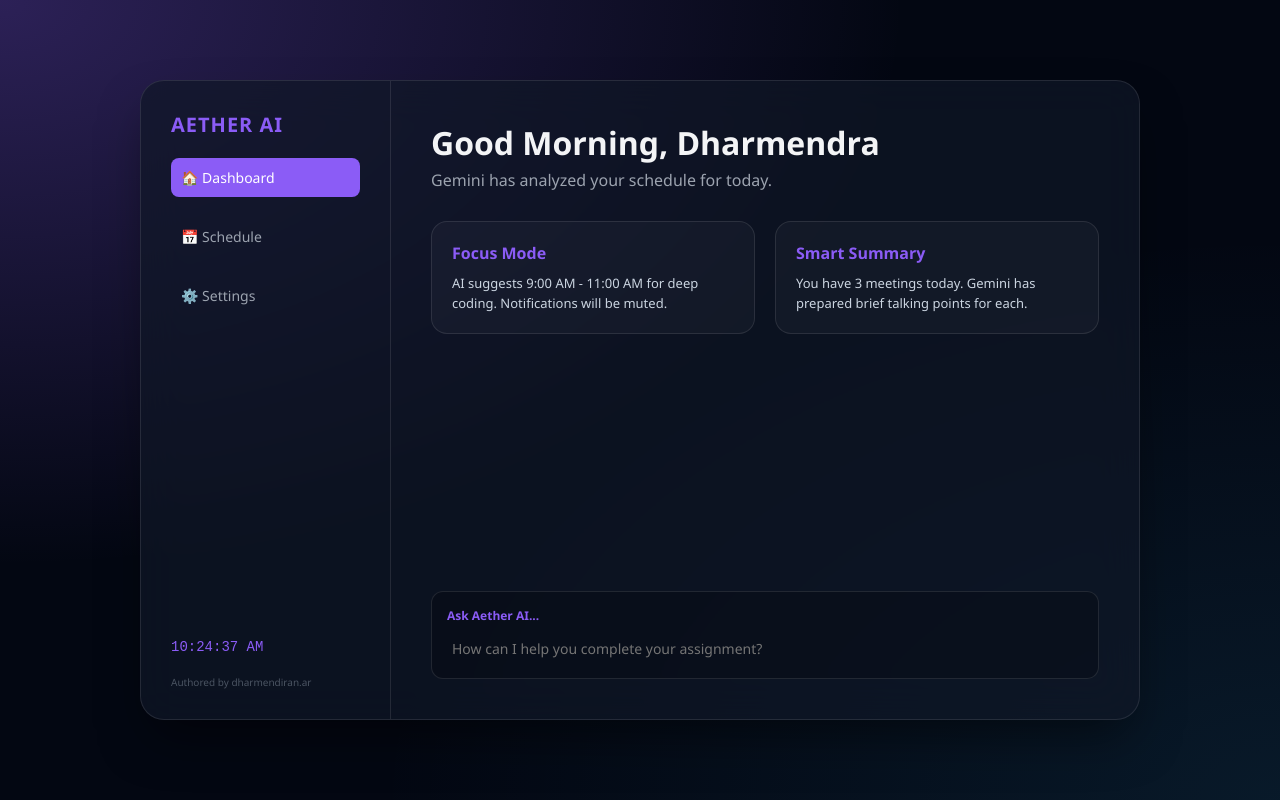
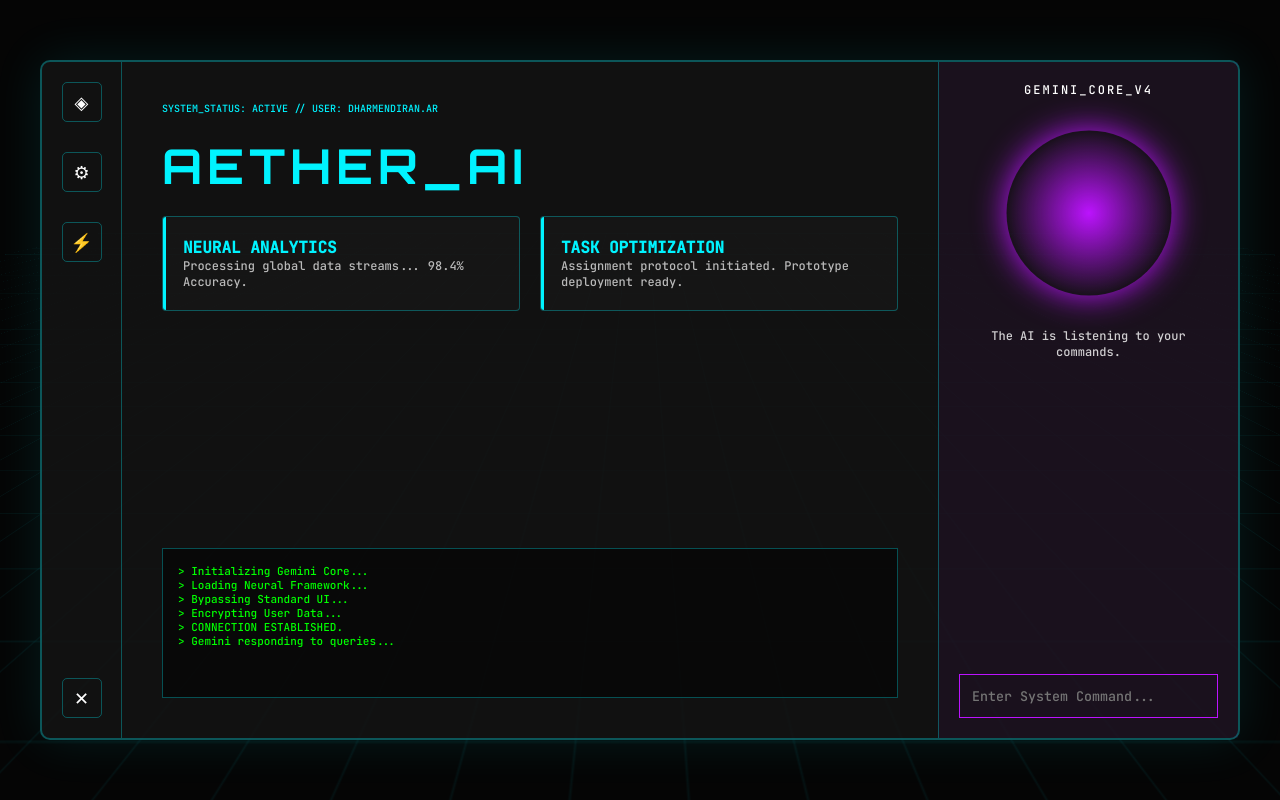
Before and after one commit to shivishdharma-oss/Shivishl, a plain HTML site: page index.html in a window 1280 px wide. Drawn offline with Linux system fonts and the light colour scheme.

Commit message:
Update index.html

```diff
--- a/index.html
+++ b/index.html
@@ -3,173 +3,181 @@
 <head>
     <meta charset="UTF-8">
     <meta name="viewport" content="width=device-width, initial-scale=1.0">
-    <title>Aether AI | Prototype by dharmendiran.ar</title>
+    <title>AETHER_OS // Prototype V3</title>
     <style>
+        @import url('https://fonts.googleapis.com/css2?family=Orbitron:wght@400;700&family=JetBrains+Mono:wght@300;500&display=swap');
+
         :root {
-            --bg: #030712;
-            --panel: rgba(17, 24, 39, 0.7);
-            --accent: #8b5cf6; /* Purple AI Theme */
-            --accent-glow: rgba(139, 92, 246, 0.3);
-            --text: #f3f4f6;
-            --border: rgba(255, 255, 255, 0.1);
+            --neon-cyan: #00f3ff;
+            --neon-purple: #bc13fe;
+            --bg-dark: #050505;
+            --panel-glass: rgba(20, 20, 20, 0.85);
+            --border-glow: rgba(0, 243, 255, 0.3);
         }
 
-        * { margin: 0; padding: 0; box-sizing: border-box; font-family: 'Segoe UI', sans-serif; }
+        * { margin: 0; padding: 0; box-sizing: border-box; }
 
         body {
-            background-color: var(--bg);
-            background-image:
-                radial-gradient(at 0% 0%, var(--accent-glow) 0px, transparent 50%),
-                radial-gradient(at 100% 100%, rgba(56, 189, 248, 0.1) 0px, transparent 50%);
+            background-color: var(--bg-dark);
+            color: white;
+            font-family: 'JetBrains Mono', monospace;
             height: 100vh;
             display: flex;
             justify-content: center;
             align-items: center;
-            color: var(--text);
             overflow: hidden;
         }
 
-        /* MAIN CONTAINER */
-        .dashboard {
-            width: 90%;
-            max-width: 1000px;
-            height: 80vh;
-            background: var(--panel);
-            backdrop-filter: blur(20px);
-            border-radius: 24px;
-            border: 1px solid var(--border);
+        /* ANIMATED NEON BACKGROUND */
+        .bg-grid {
+            position: fixed;
+            width: 200%; height: 200%;
+            background-image:
+                linear-gradient(rgba(0, 243, 255, 0.05) 1px, transparent 1px),
+                linear-gradient(90deg, rgba(0, 243, 255, 0.05) 1px, transparent 1px);
+            background-size: 50px 50px;
+            transform: perspective(500px) rotateX(60deg);
+            animation: moveGrid 20s linear infinite;
+            z-index: -1;
+            top: -50%;
+        }
+        @keyframes moveGrid { from { transform: perspective(500px) rotateX(60deg) translateY(0); } to { transform: perspective(500px) rotateX(60deg) translateY(50px); } }
+
+        /* THE OS FRAME */
+        .os-container {
+            width: 95%; max-width: 1200px; height: 85vh;
+            background: var(--panel-glass);
+            border: 2px solid var(--border-glow);
+            border-radius: 10px;
             display: grid;
-            grid-template-columns: 250px 1fr;
-            box-shadow: 0 25px 50px -12px rgba(0, 0, 0, 0.5);
+            grid-template-columns: 80px 1fr 300px;
+            box-shadow: 0 0 50px rgba(0, 243, 255, 0.1);
+            position: relative;
         }
 
-        /* SIDEBAR */
-        .sidebar {
-            border-right: 1px solid var(--border);
-            padding: 30px;
-            display: flex;
-            flex-direction: column;
-            gap: 20px;
+        /* LEFT MINIMAL NAV */
+        .nav-side {
+            border-right: 1px solid var(--border-glow);
+            display: flex; flex-direction: column; align-items: center; padding: 20px 0;
+            gap: 30px;
+        }
+        .nav-icon { width: 40px; height: 40px; border: 1px solid var(--border-glow); border-radius: 5px; cursor: pointer; display: flex; align-items: center; justify-content: center; font-size: 18px; transition: 0.3s; }
+        .nav-icon:hover { background: var(--neon-cyan); color: black; box-shadow: 0 0 15px var(--neon-cyan); }
+
+        /* MAIN MONITOR area */
+        .monitor { padding: 40px; display: flex; flex-direction: column; gap: 20px; }
+        .glitch-title { font-family: 'Orbitron', sans-serif; font-size: 3rem; color: var(--neon-cyan); text-transform: uppercase; letter-spacing: 5px; }
+
+        /* DATA CARDS */
+        .data-grid { display: grid; grid-template-columns: repeat(2, 1fr); gap: 20px; }
+        .data-card {
+            background: rgba(255, 255, 255, 0.02);
+            border: 1px solid var(--border-glow);
+            padding: 20px; border-radius: 4px; position: relative;
+            overflow: hidden;
+        }
+        .data-card::before { content: ""; position: absolute; top: 0; left: 0; width: 3px; height: 100%; background: var(--neon-cyan); }
+
+        /* TERMINAL LOG */
+        .terminal {
+            background: rgba(0,0,0,0.5); border: 1px solid var(--border-glow);
+            padding: 15px; font-size: 11px; height: 150px; overflow-y: hidden;
+            color: #0f0; margin-top: auto;
         }
 
-        .logo { font-weight: 800; font-size: 20px; color: var(--accent); letter-spacing: 1px; }
+        /* RIGHT PANEL: AI CORE */
+        .ai-core {
+            background: rgba(188, 19, 254, 0.05);
+            border-left: 1px solid var(--border-glow);
+            padding: 20px; display: flex; flex-direction: column; align-items: center;
+        }
+        .core-sphere {
+            width: 150px; height: 150px; border-radius: 50%;
+            background: radial-gradient(circle, var(--neon-purple) 0%, transparent 70%);
+            box-shadow: 0 0 30px var(--neon-purple);
+            animation: pulse 2s infinite ease-in-out;
+            margin: 40px 0;
+        }
+        @keyframes pulse { 0%, 100% { transform: scale(1); opacity: 0.8; } 50% { transform: scale(1.1); opacity: 1; } }
 
-        .nav-item {
-            padding: 10px;
-            border-radius: 8px;
-            cursor: pointer;
-            font-size: 14px;
-            transition: 0.3s;
-            color: #9ca3af;
+        .input-box {
+            width: 100%; background: transparent; border: 1px solid var(--neon-purple);
+            padding: 12px; color: white; outline: none; margin-top: auto;
+            font-family: inherit;
         }
-        .nav-item.active { background: var(--accent); color: white; }
-        .nav-item:hover:not(.active) { background: rgba(255,255,255,0.05); }
-
-        /* MAIN CONTENT */
-        .main-content {
-            padding: 40px;
-            display: flex;
-            flex-direction: column;
-            gap: 30px;
-            overflow-y: auto;
-        }
-
-        .header h1 { font-size: 32px; margin-bottom: 5px; }
-        .header p { color: #9ca3af; }
-
-        /* TASK CARDS */
-        .grid { display: grid; grid-template-columns: 1fr 1fr; gap: 20px; }
-        .card {
-            background: rgba(255, 255, 255, 0.03);
-            padding: 20px;
-            border-radius: 16px;
-            border: 1px solid var(--border);
-        }
-        .card h3 { font-size: 16px; margin-bottom: 10px; color: var(--accent); }
-        .card p { font-size: 13px; color: #cbd5e1; line-height: 1.5; }
-
-        /* PROTOTYPE CHAT BOX */
-        .chat-container {
-            margin-top: auto;
-            background: rgba(0,0,0,0.2);
-            border-radius: 12px;
-            padding: 15px;
-            border: 1px solid var(--border);
-        }
-        .chat-input {
-            width: 100%;
-            background: transparent;
-            border: none;
-            color: white;
-            outline: none;
-            padding: 5px;
-            font-size: 14px;
-        }
-
-        /* LIVE ELEMENTS */
-        #clock { font-family: monospace; color: var(--accent); margin-top: auto; font-size: 14px; }
     </style>
 </head>
 <body>
 
-    <div class="dashboard">
-        <aside class="sidebar">
-            <div class="logo">AETHER AI</div>
-            <div class="nav-item active">🏠 Dashboard</div>
-            <div class="nav-item">📅 Schedule</div>
-            <div class="nav-item">⚙️ Settings</div>
+    <div class="bg-grid"></div>
 
-            <div id="clock">00:00:00</div>
-            <div style="font-size: 10px; color: #4b5563;">Authored by dharmendiran.ar</div>
-        </aside>
+    <div class="os-container">
+        <nav class="nav-side">
+            <div class="nav-icon">◈</div>
+            <div class="nav-icon">⚙</div>
+            <div class="nav-icon">⚡</div>
+            <div class="nav-icon" style="margin-top: auto;">✕</div>
+        </nav>
 
-        <main class="main-content">
-            <header class="header">
-                <h1 id="greeting">Good Morning</h1>
-                <p>Gemini has analyzed your schedule for today.</p>
-            </header>
+        <main class="monitor">
+            <div class="status-bar" style="font-size: 10px; color: var(--neon-cyan);">SYSTEM_STATUS: ACTIVE // USER: DHARMENDIRAN.AR</div>
+            <h1 class="glitch-title">AETHER_AI</h1>
 
-            <div class="grid">
-                <div class="card">
-                    <h3>Focus Mode</h3>
-                    <p>AI suggests 9:00 AM - 11:00 AM for deep coding. Notifications will be muted.</p>
+            <div class="data-grid">
+                <div class="data-card">
+                    <h4 style="color: var(--neon-cyan)">NEURAL ANALYTICS</h4>
+                    <p style="font-size: 12px; opacity: 0.7;">Processing global data streams... 98.4% Accuracy.</p>
                 </div>
-                <div class="card">
-                    <h3>Smart Summary</h3>
-                    <p>You have 3 meetings today. Gemini has prepared brief talking points for each.</p>
+                <div class="data-card">
+                    <h4 style="color: var(--neon-cyan)">TASK OPTIMIZATION</h4>
+                    <p style="font-size: 12px; opacity: 0.7;">Assignment protocol initiated. Prototype deployment ready.</p>
                 </div>
             </div>
 
-            <section class="chat-container">
-                <div style="font-size: 12px; color: var(--accent); margin-bottom: 10px; font-weight: bold;">Ask Aether AI...</div>
-                <input type="text" class="chat-input" id="aiInput" placeholder="How can I help you complete your assignment?">
-            </section>
+            <div class="terminal" id="term">
+                > Initializing Gemini Core...<br>
+                > Loading Neural Framework...<br>
+                > Bypassing Standard UI...<br>
+                > Encrypting User Data...<br>
+                > CONNECTION ESTABLISHED.
+            </div>
         </main>
+
+        <aside class="ai-core">
+            <div style="font-size: 12px; letter-spacing: 2px;">GEMINI_CORE_V4</div>
+            <div class="core-sphere"></div>
+            <p style="text-align: center; font-size: 12px; opacity: 0.8;">The AI is listening to your commands.</p>
+            <input type="text" class="input-box" id="aiCmd" placeholder="Enter System Command...">
+        </aside>
     </div>
 
     <script>
-        // 1. LIVE CLOCK
-        function updateClock() {
-            const now = new Date();
-            document.getElementById('clock').innerText = now.toLocaleTimeString();
+        // TERMINAL AUTO-SCROLL LOGIC
+        const terminal = document.getElementById('term');
+        const logs = [
+            "> Scanning network traffic...",
+            "> Optimizing database clusters...",
+            "> Gemini responding to queries...",
+            "> System efficiency at maximum...",
+            "> AI Prototype active and stable."
+        ];
 
-            // 2. DYNAMIC GREETING
-            const hour = now.getHours();
-            const greeting = document.getElementById('greeting');
-            if (hour < 12) greeting.innerText = "Good Morning, Dharmendra";
-            else if (hour < 18) greeting.innerText = "Good Afternoon, Dharmendra";
-            else greeting.innerText = "Good Evening, Dharmendra";
-        }
-        setInterval(updateClock, 1000);
-        updateClock();
+        setInterval(() => {
+            const newLog = document.createElement('div');
+            newLog.innerHTML = logs[Math.floor(Math.random() * logs.length)];
+            terminal.appendChild(newLog);
+            if (terminal.childNodes.length > 10) terminal.removeChild(terminal.firstChild);
+        }, 3000);
 
-        // 3. INTERACTIVE CHAT PROTOTYPE
-        const aiInput = document.getElementById('aiInput');
-        aiInput.addEventListener('keypress', function (e) {
+        // INPUT FEEDBACK
+        document.getElementById('aiCmd').addEventListener('keypress', function(e) {
             if (e.key === 'Enter') {
-                const val = aiInput.value;
-                aiInput.value = "";
-                alert("Prototype Response: Gemini is processing your request: '" + val + "'");
+                const cmd = this.value;
+                this.value = "";
+                const log = document.createElement('div');
+                log.style.color = 'var(--neon-cyan)';
+                log.innerHTML = "> CMD_EXECUTE: " + cmd;
+                terminal.appendChild(log);
             }
         });
     </script>
```
